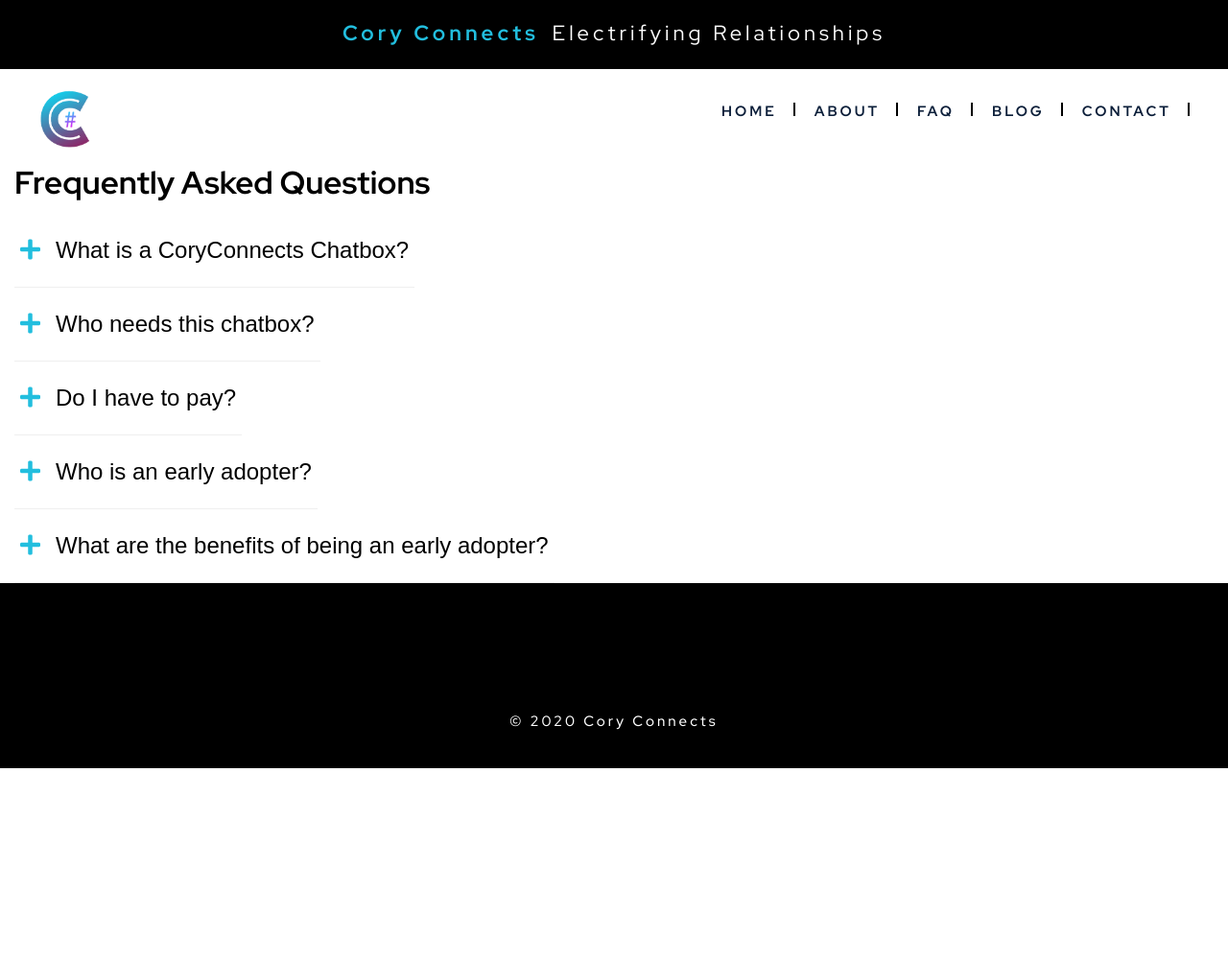
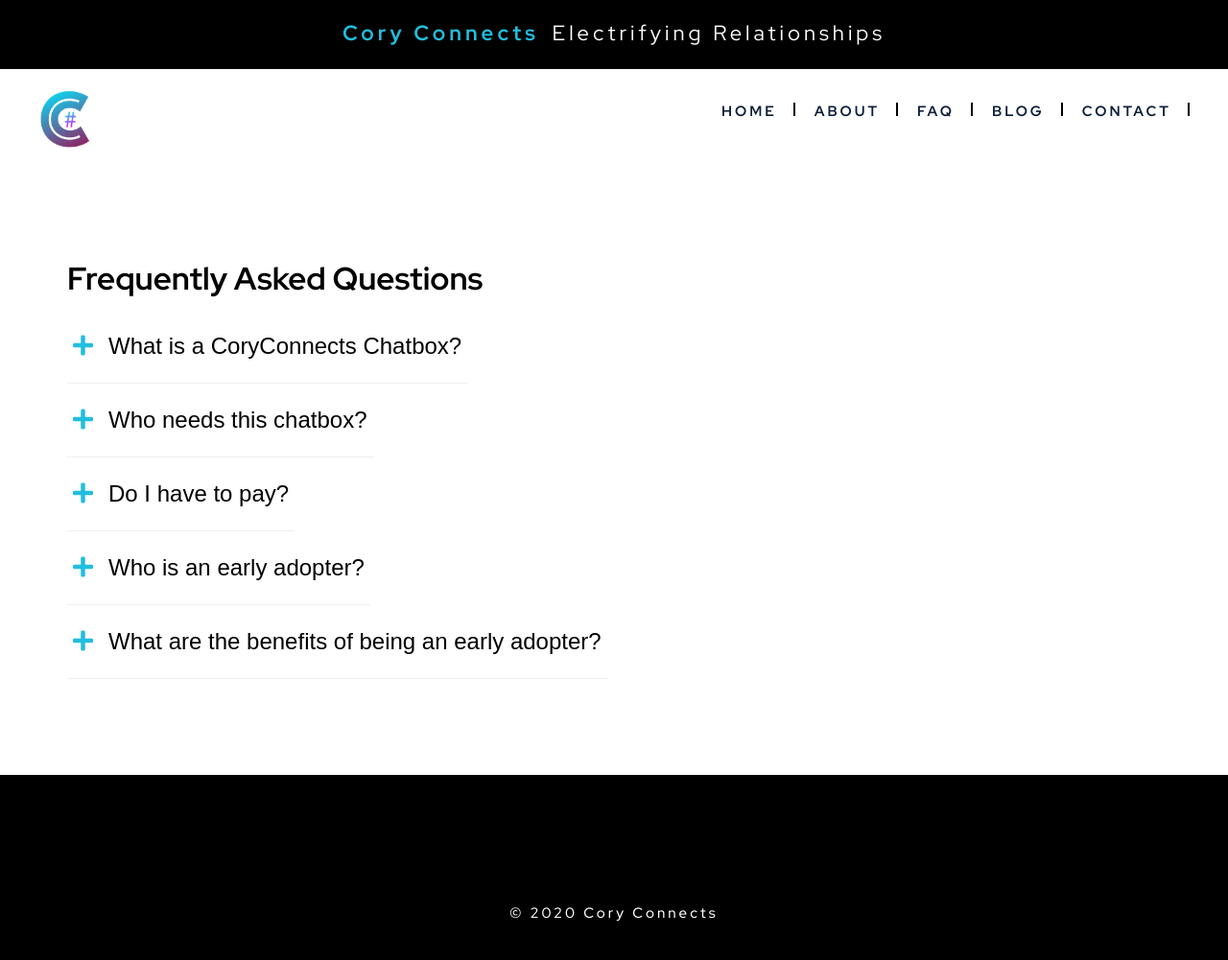
Before and after one commit to andreanthony/andreanthony.github.io, a Jekyll site: the page faq.html, which Jekyll copies as it is, in a window 1280 px wide. Shown: the whole page at 96% size. Built offline with Jekyll 4.4.1, drawn with Linux system fonts in a browser that asks for light colours; nearby versions of some CDN libraries; some web fonts are replaced; before the commit the page ends 900 px from its top, so only the background shows below that.

Commit message:
Update faq.html

```diff
--- a/faq.html
+++ b/faq.html
@@ -57,7 +57,7 @@
 			<a href="#" class="responsive-menu-close"></a>
 		</div>
 	</div>
-<div class="section_04">
+<div class="section_05" style="max-width: 1140px; margin-top: 100px; margin-bottom: 100px; margin-right: auto; margin-left: auto;">
 
 <h1>Frequently Asked Questions</h1>
 
```
